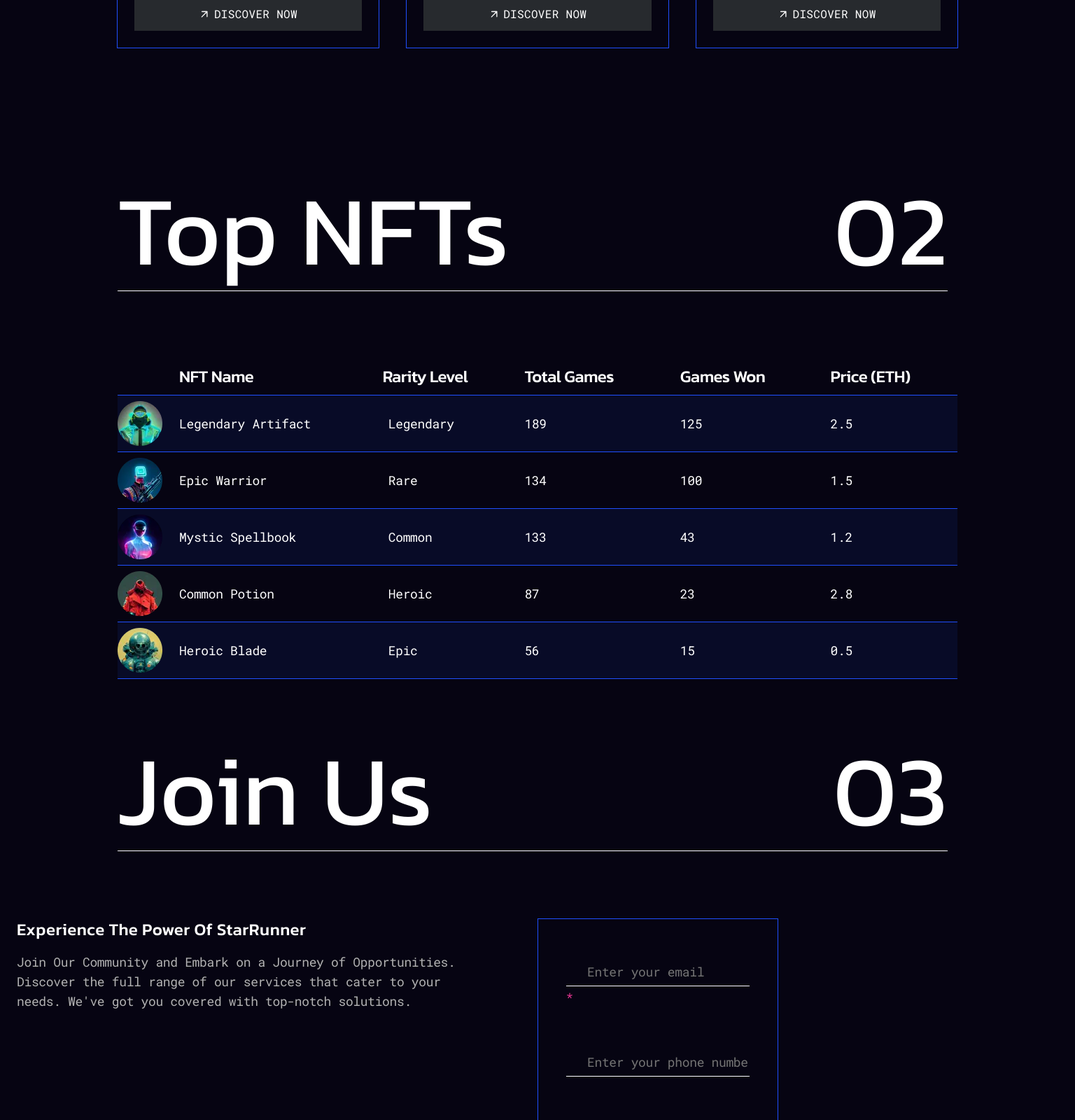
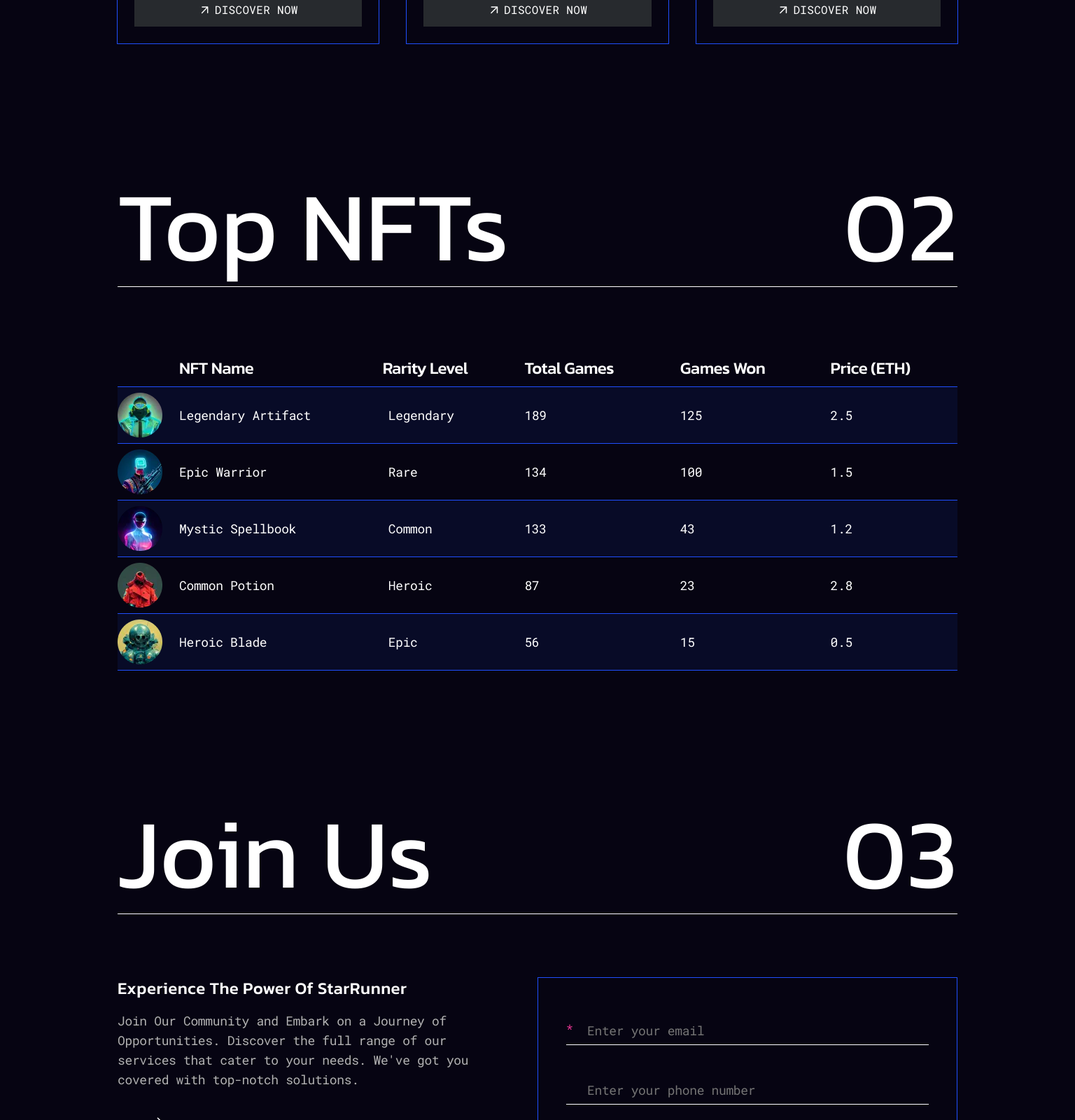
Before and after one commit to webdevbiv/dexola-landing, a React (Vite) app: page / in a window 1536 px wide. Shown: the part 1836-3436 px from the top of the page at 70% size. Built offline with nearby package versions, Linux system fonts and the light colour scheme.

Commit message:
UPD | styles done

```diff
--- a/src/components/Section/Section.module.scss
+++ b/src/components/Section/Section.module.scss
@@ -43,11 +43,11 @@
     }
 
     &:nth-child(3) {
-      margin-bottom: 89px;
+      margin-bottom: 191px;
     }
 
     &:nth-child(4) {
-      margin-bottom: 69px;
+      margin-bottom: 125px;
     }
   }
 }
--- a/src/components/Title/Title.module.scss
+++ b/src/components/Title/Title.module.scss
@@ -10,17 +10,9 @@
   }
 
   @media screen and (min-width: 1440px) {
-    padding: 0 134px 0 120px;
+    padding: 0 120px 0 120px;
     width: 1440px;
-
-    &:nth-child(1) {
-      margin-bottom: 96px;
-    }
-
-    &:nth-child(2),
-    &:nth-child(3) {
-      margin-bottom: 90px;
-    }
+    margin-bottom: 90px;
   }
 }
 
--- a/src/sections/Features/Features.module.scss
+++ b/src/sections/Features/Features.module.scss
@@ -67,7 +67,7 @@
 
 .containerCardsList {
   margin: 0 auto;
-  padding: 0 22px 0 24px;
+  padding: 0 24px 0 24px;
 
   @media screen and (min-width: 744px) {
     padding: 0 24px;
@@ -226,12 +226,14 @@
   width: 100%;
 
   padding: 16px 0;
+
   @media screen and (min-width: 744px) {
     flex: 1;
     line-height: 24px;
     letter-spacing: 0.32px;
     padding: 12px 23px;
   }
+
   @media screen and (min-width: 1440px) {
     padding: 12px 90px;
   }
@@ -240,6 +242,8 @@
 .arrow {
   width: 15px;
   height: 16px;
-
+  @media screen and (min-width: 1440px) {
+    width: 16.7px;
+  }
   margin-right: 6.5px;
 }
--- a/src/sections/Hero/Hero.module.scss
+++ b/src/sections/Hero/Hero.module.scss
@@ -22,7 +22,7 @@
 
 .containerText {
   margin: 0 auto;
-  padding-left: 24px;
+  padding: 0 24px 0 24px;
   overflow: hidden;
 
   @media screen and (min-width: 744px) {
@@ -57,7 +57,6 @@
   width: 100%;
 
   @media screen and (min-width: 1440px) {
-    // padding-bottom: 36px;
   }
 }
 
@@ -90,7 +89,7 @@
 
 .containerPictures {
   margin: 0 auto;
-  padding-left: 22px;
+  padding: 0 24px 0 24px;
 
   overflow: hidden;
   @media screen and (min-width: 744px) {
--- a/src/sections/JoinUs/JoinUs.module.scss
+++ b/src/sections/JoinUs/JoinUs.module.scss
@@ -3,6 +3,10 @@
 .container {
   margin: 0 auto;
   padding: 0 24px 0 24px;
+  @media screen and (min-width: 1440px) {
+    padding: 0 120px 0 120px;
+    width: 1440px;
+  }
 }
 
 .wrapper {
@@ -14,7 +18,6 @@
   }
   @media screen and (min-width: 1440px) {
     flex-direction: row;
-    padding-bottom: 113px;
   }
 }
 
@@ -68,8 +71,9 @@
 
 .arrow {
   margin-top: 40px;
-  @media screen {
-    display: none;
+  display: none;
+  @media screen and (min-width: 1440px) {
+    display: block;
   }
 }
 
@@ -86,6 +90,7 @@
 
   @media screen and (min-width: 1440px) {
     padding: 55px 40px;
+    width: 50%;
   }
 }
 
@@ -132,7 +137,6 @@
     padding-bottom: 8px;
     padding-top: 8px;
     padding-left: 30px;
-    margin-bottom: 44px;
   }
 
   &:focus {
```
